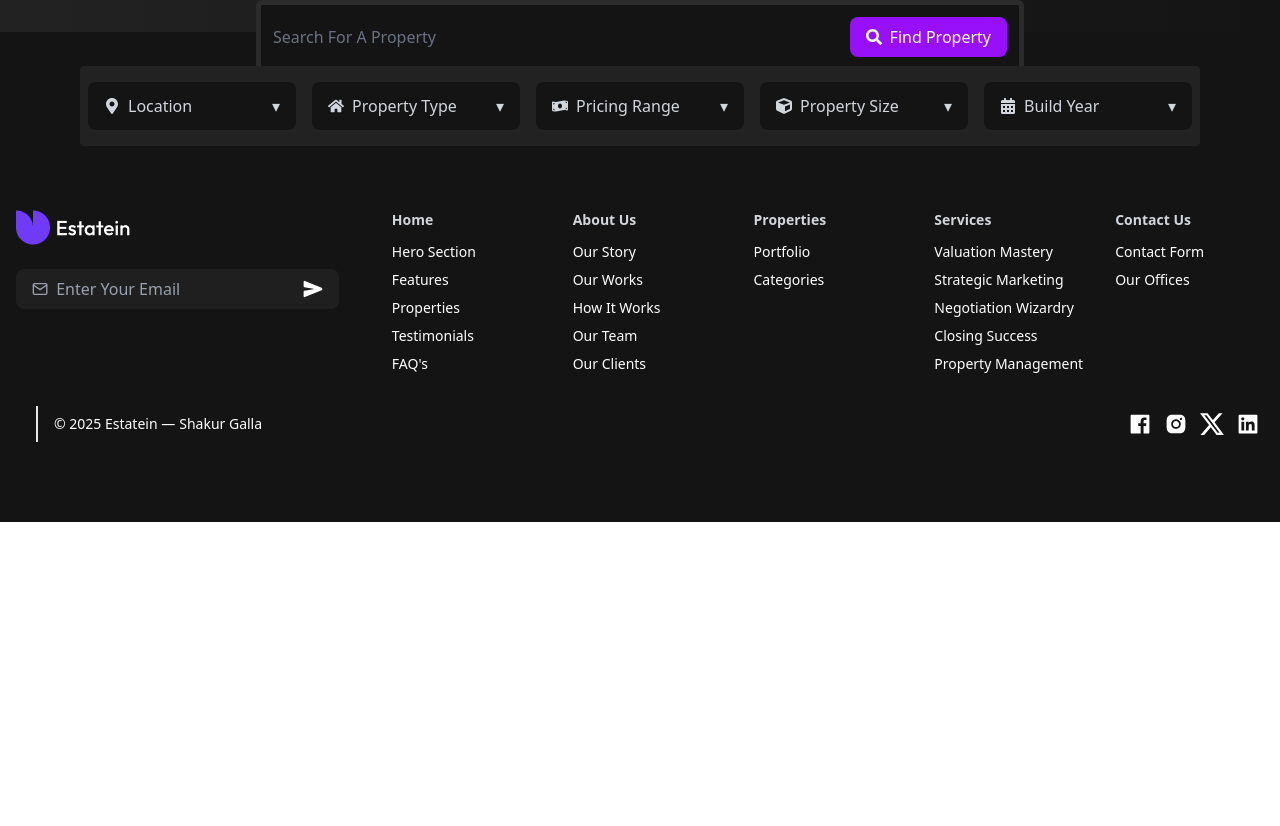
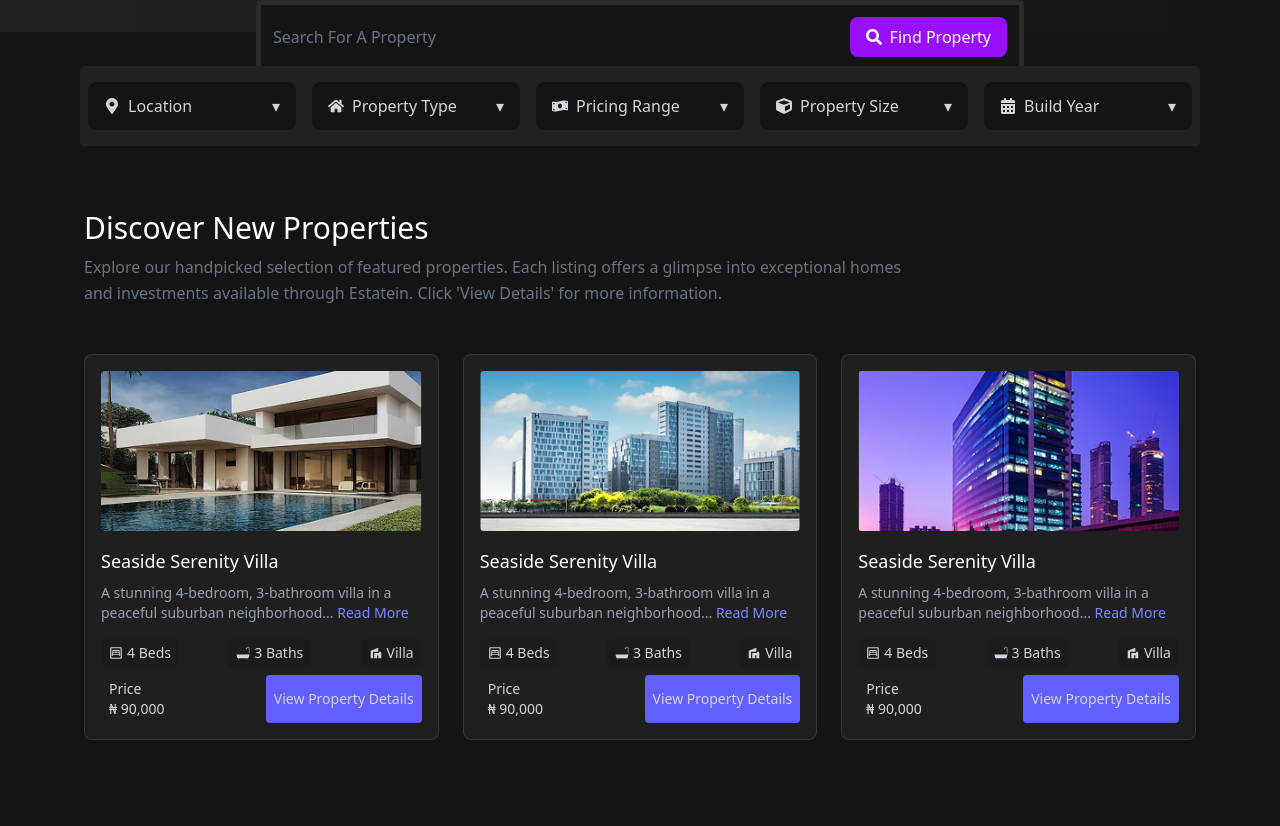
Before and after one commit to Shakur-Galla/real-estate, a React (Vite) app: page /properties in a window 1280 px wide. Shown: the part 354-1180 px from the top of the page. Before the commit the page ends 876 px from the top, so only its background shows below. Built offline with nearby package versions, Linux system fonts and the light colour scheme.

Commit message:
properties section

```diff
--- /dev/null
+++ b/src/components/PropertyList.jsx
@@ -0,0 +1,142 @@
+import React from "react";
+import { Link } from "react-router-dom";
+import { MdOutlineBedroomParent } from "react-icons/md";
+import { GiBathtub } from "react-icons/gi";
+import { MdVilla } from "react-icons/md";
+
+import House1 from '../assets/house.png'
+import House2 from '../assets/house1.png'
+import House3 from '../assets/house3.png'
+
+
+const PropertyList = () => {
+  return (
+    <section className="bg-[#141414] text-white body-font">
+      <div className="max-w-6xl px-5 py-12 mx-auto">
+        {/* Header Section */}
+        <div className="flex flex-wrap justify-between items-center w-full mb-12">
+          <div className="lg:w-3/4 w-full mb-6 lg:mb-0">
+            <h1 className="sm:text-3xl text-2xl font-medium title-font mb-2 text-white">
+              Discover New Properties
+            </h1>
+            <p className="w-full leading-relaxed text-gray-500">
+              Explore our handpicked selection of featured properties. Each listing offers a glimpse into exceptional homes and investments available through Estatein. Click 'View Details' for more information.
+            </p>
+          </div>
+        </div>
+
+        {/* Property Cards */}
+        <div className="grid grid-cols-1 sm:grid-cols-2 lg:grid-cols-3 gap-6">
+          {/* Card 1 */}
+          <div className="bg-white/5 p-4 rounded-lg border border-white/10">
+            <img
+              className="h-40 rounded w-full object-cover object-center mb-4"
+              src={House1}
+              alt="content"
+            />
+            <h2 className="text-lg text-white font-medium mb-2">Seaside Serenity Villa</h2>
+            <p className="text-sm text-gray-400 mb-4">
+              A stunning 4-bedroom, 3-bathroom villa in a peaceful suburban neighborhood...{" "}
+              <Link className="text-indigo-400 hover:underline">Read More</Link>
+            </p>
+            <div className="flex justify-between text-sm text-gray-300">
+              <div className="flex items-center gap-1 bg-[#1d1c1c] px-2 py-1 rounded">
+                <MdOutlineBedroomParent /> 4 Beds
+              </div>
+              <div className="flex items-center gap-1 bg-[#1d1c1c] px-2 py-1 rounded">
+                <GiBathtub /> 3 Baths
+              </div>
+              <div className="flex items-center gap-1 bg-[#1d1c1c] px-2 py-1 rounded">
+                <MdVilla /> Villa
+              </div>
+            </div>
+            <div className="flex justify-between text-sm text-gray-300 mt-2">
+              <div className="gird items-center gap-1 px-2 py-1 rounded">
+                 <p className="text-sm">Price</p>
+                 <p>₦ 90,000</p>
+              </div>
+              <div className="flex items-center gap-1 bg-indigo-500 px-2 py-2 rounded">
+                <button className="hover:cursor-pointer">View Property Details</button>
+              </div>
+
+            </div>
+          </div>
+
+          {/* Card 2 */}
+          <div className="bg-white/5 p-4 rounded-lg border border-white/10">
+            <img
+              className="h-40 rounded w-full object-cover object-center mb-4"
+              src={House2}
+              alt="content"
+            />
+            <h2 className="text-lg text-white font-medium mb-2">Seaside Serenity Villa</h2>
+            <p className="text-sm text-gray-400 mb-4">
+              A stunning 4-bedroom, 3-bathroom villa in a peaceful suburban neighborhood...{" "}
+              <Link className="text-indigo-400 hover:underline">Read More</Link>
+            </p>
+            <div className="flex justify-between text-sm text-gray-300">
+              <div className="flex items-center gap-1 bg-[#1d1c1c] px-2 py-1 rounded">
+                <MdOutlineBedroomParent /> 4 Beds
+              </div>
+              <div className="flex items-center gap-1 bg-[#1d1c1c] px-2 py-1 rounded">
+                <GiBathtub /> 3 Baths
+              </div>
+              <div className="flex items-center gap-1 bg-[#1d1c1c] px-2 py-1 rounded">
+                <MdVilla /> Villa
+              </div>
+            </div>
+            <div className="flex justify-between text-sm text-gray-300 mt-2">
+              <div className="gird items-center gap-1 px-2 py-1 rounded">
+                 <p className="text-sm">Price</p>
+                 <p>₦ 90,000</p>
+              </div>
+              <div className="flex items-center gap-1 bg-indigo-500 px-2 py-2 rounded">
+                <button className="hover:cursor-pointer">View Property Details</button>
+              </div>
+
+            </div>
+          </div>
+
+          {/* Card 3 */}
+          <div className="bg-white/5 p-4 rounded-lg border border-white/10">
+            <img
+              className="h-40 rounded w-full object-cover object-center mb-4"
+              src={House3}
+              alt="content"
+            />
+            <h2 className="text-lg text-white font-medium mb-2">Seaside Serenity Villa</h2>
+            <p className="text-sm text-gray-400 mb-4">
+              A stunning 4-bedroom, 3-bathroom villa in a peaceful suburban neighborhood...{" "}
+              <Link className="text-indigo-400 hover:underline">Read More</Link>
+            </p>
+            <div className="flex justify-between text-sm text-gray-300">
+              <div className="flex items-center gap-1 bg-[#1d1c1c] px-2 py-1 rounded">
+                <MdOutlineBedroomParent /> 4 Beds
+              </div>
+              <div className="flex items-center gap-1 bg-[#1d1c1c] px-2 py-1 rounded">
+                <GiBathtub /> 3 Baths
+              </div>
+              <div className="flex items-center gap-1 bg-[#1d1c1c] px-2 py-1 rounded">
+                <MdVilla /> Villa
+              </div>
+            </div>
+            <div className="flex justify-between text-sm text-gray-300 mt-2">
+              <div className="gird items-center gap-1 px-2 py-1 rounded">
+                 <p className="text-sm">Price</p>
+                 <p>₦ 90,000</p>
+              </div>
+              <div className="flex items-center gap-1 bg-indigo-500 px-2 py-2 rounded">
+                <button className="hover:cursor-pointer">View Property Details</button>
+              </div>
+
+            </div>
+          </div>
+
+        </div>
+      </div>
+
+    </section>
+  );
+};
+
+export default PropertyList;
--- a/src/pages/Properties.jsx
+++ b/src/pages/Properties.jsx
@@ -1,10 +1,13 @@
 import React from 'react'
 import PropertyBanner from '../components/PropertyBanner'
+import PropertyList from '../components/PropertyList'
 
 const Properties =()=>{
     return(
         <>
           <PropertyBanner />
+          <PropertyList />
+
         </>
     )
 }
```
